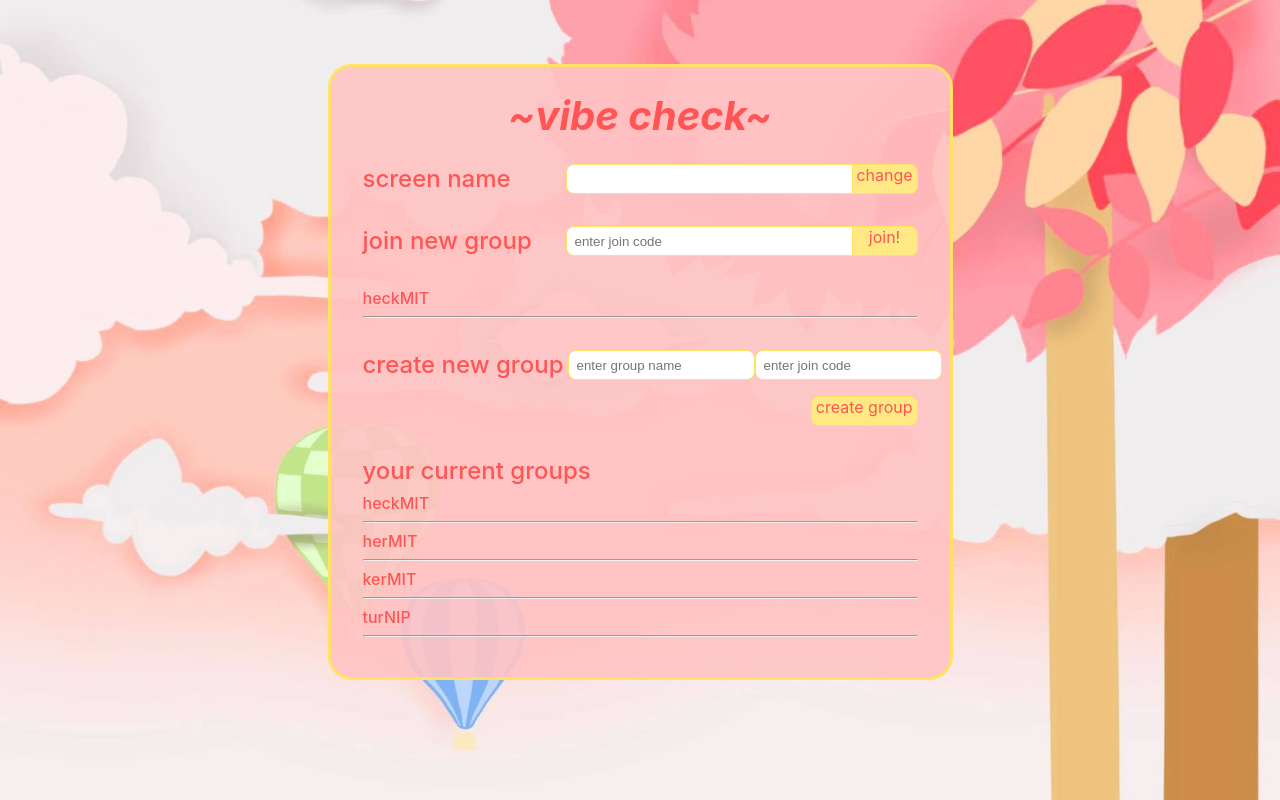
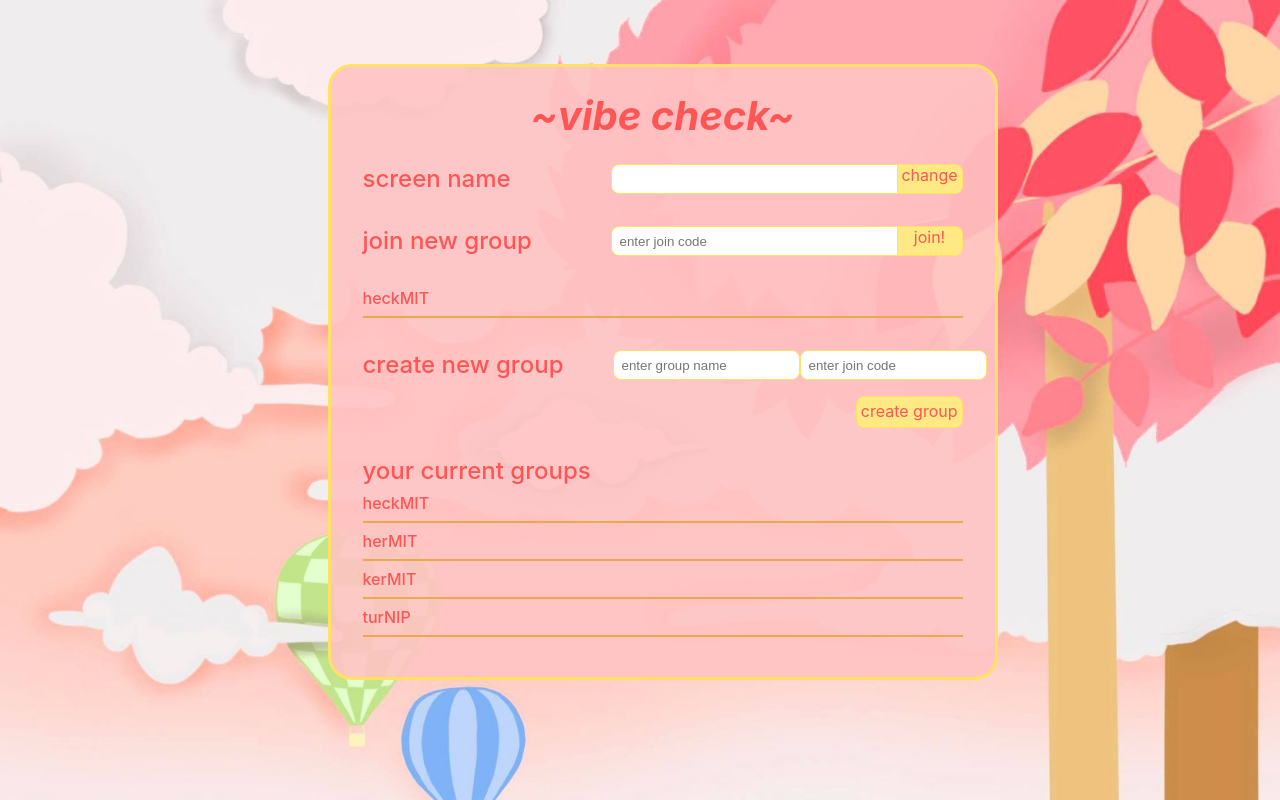
Before and after one commit to cindy-x-wang/vibecheck, a React (Create React App) app in the folder settings-tab/: page / in a window 1280 px wide. Built offline with nearby package versions, Linux system fonts and the light colour scheme.

Commit message:
fixed minor css touches

```diff
--- a/settings-tab/src/App.css
+++ b/settings-tab/src/App.css
@@ -2,7 +2,7 @@
 body {
   background: url('./background.jpg');
   background-size: cover;
-  background-position: center;
+  background-position: top;
   background-repeat: no-repeat;
 }
 
@@ -17,6 +17,8 @@ div {
 }
 
 .App-vibeBox {
+  min-width: 600px;
+
   border: 3px solid rgb(255, 226, 99);
   border-radius: 24px;
   background-color: rgba(255, 196, 196, 0.9);
@@ -101,13 +103,6 @@ input:focus {
   margin-bottom: 8px;
 }
 
-.App-single-group {
-  /* width: 90%; */
-  /* align-self: flex-start;
-  display: flex;
-  flex-direction: row; */
-}
-
 .App-group-leave {
   /* width: 10%; */
   align-self: flex-end;
@@ -117,6 +112,7 @@ input:focus {
 
 .App-buttonContainer {
   height: 28px;
+
   position: relative;
   text-align: center;
 }
@@ -126,7 +122,8 @@ input:focus {
   border-radius: 8px;
   height: 28px;
   background-color: rgb(255, 233, 133);
-
+  line-height: 28px;
+  padding-bottom: 2px;
 
   position: absolute;
   right: 0;
@@ -136,12 +133,3 @@ input:focus {
 .App-button:hover {
   background-color:  rgb(255, 226, 99);
 }
-/*
-.group-div {
-  display: flex;
-  flex-direction: column;
-}
-
-.group-name {
-  text-align: left;
-} */
--- a/settings-tab/src/Group.css
+++ b/settings-tab/src/Group.css
@@ -28,3 +28,8 @@
 .Group-displayMembersContainer {
     text-align: center;
 }
+
+.Group-underline {
+    border: 1px solid rgba(236, 167, 75, 0.802);
+    background-color: rgba(236, 167, 75, 0.802);
+  }
--- a/settings-tab/src/Group.js
+++ b/settings-tab/src/Group.js
@@ -29,7 +29,7 @@ class Group extends React.Component {
           onClick={this.toggleShowMembers}
         >
           <div className='Group-groupTitle'> {this.props.groupName} </div>
-          <hr/>
+          <hr className='Group-underline'/>
           { this.state.showMembers ?
             <div className='Group-displayMembers'>
               {this.props.groupMembers.map((e) => <div> {e} </div>)}
```
